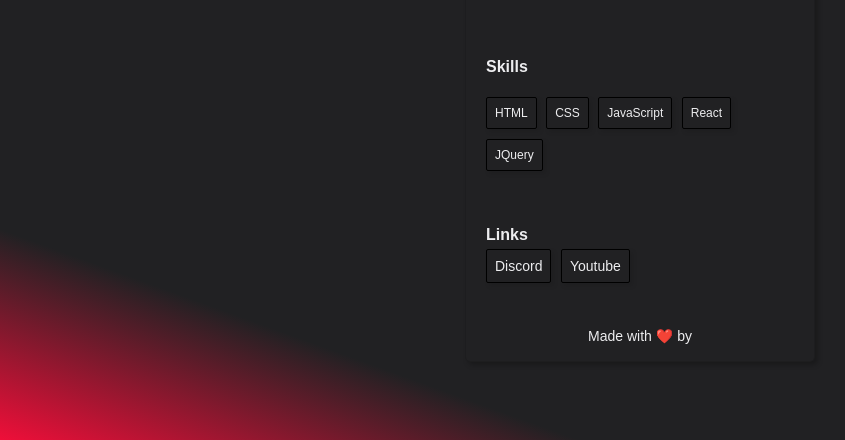
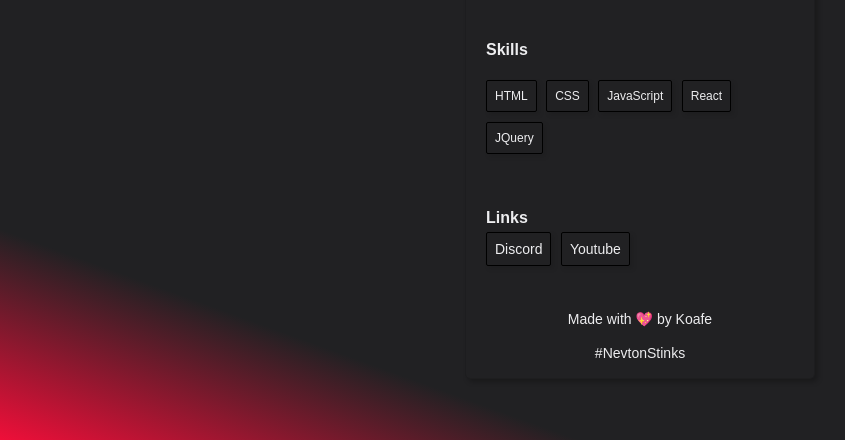
Before and after one commit to DaKoafe/Web, a plain HTML site: page index.html in a window 1280 px wide. Shown: the part 360-800 px from the top of the page, without its empty margins (0-845 px from the left). Drawn offline with Linux system fonts and the light colour scheme.

Commit message:
Update index.html

```diff
--- a/index.html
+++ b/index.html
@@ -51,7 +51,8 @@
         </div>
 
         <div class="koafe-d9ianck">
-            <p>Made with ❤️ by <div class="TextChange"><div/></p>
+            <p>Made with 💖 by <span><a href="https://github.com/Koafe-YouSuck/" target="_blank">Koafe</a></span></p>
+            <p><span><a href="https://github.com/Koafe-YouSuck/" target="_blank">#NevtonStinks</a></span></p>
         </div>
     </div>
 </body>
```
